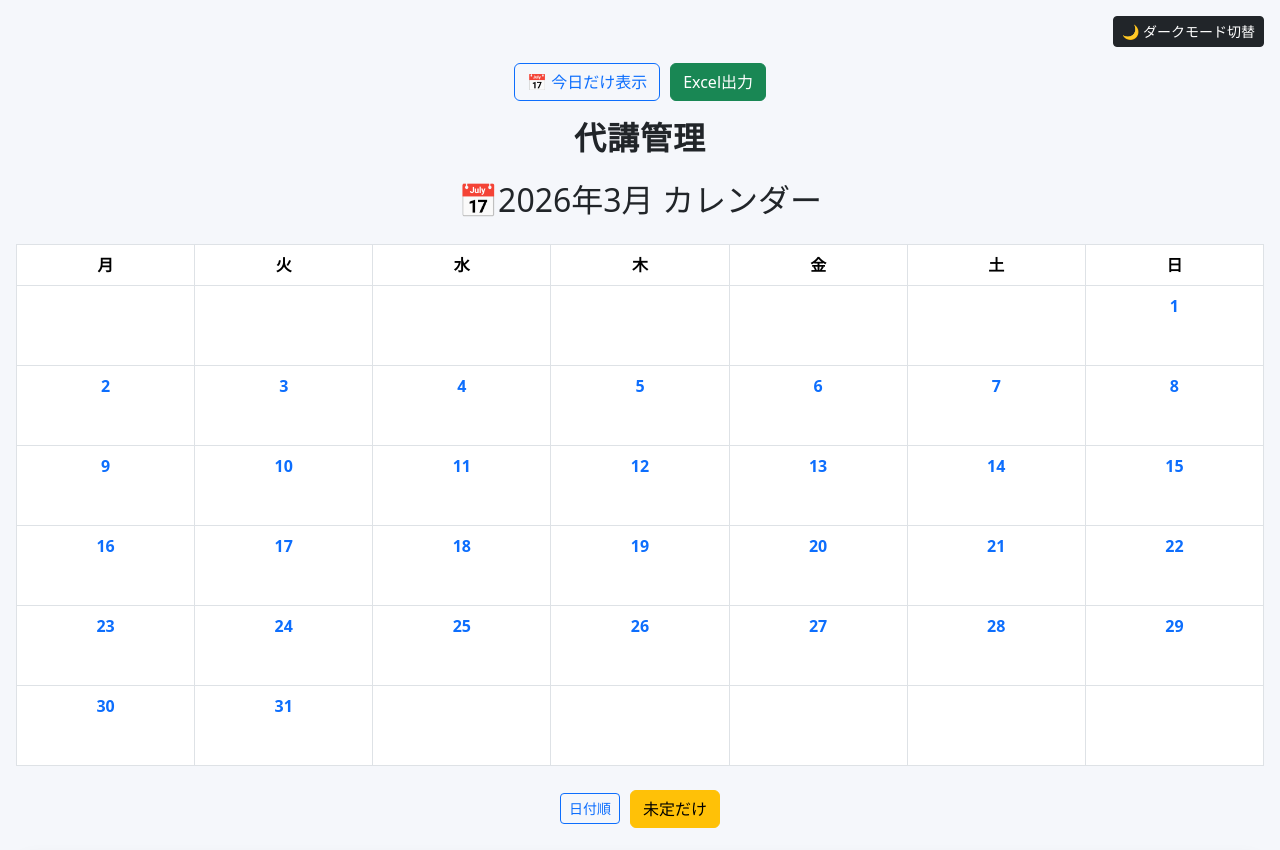
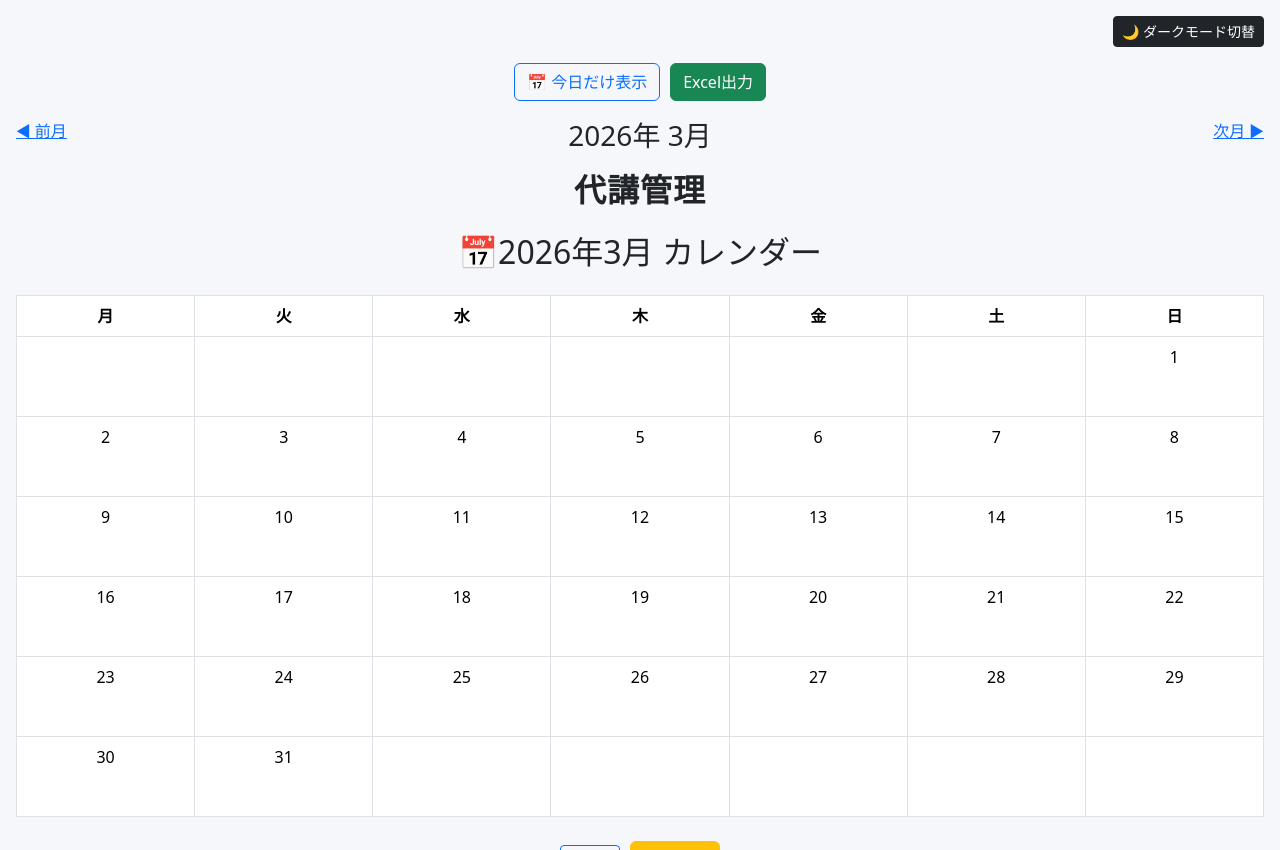
Before and after one commit to ndbshbfjsh/jukudaikou-app, a Flask app: page /?year=2026&month=2 in a window 1280 px wide. Shown: the top 850 px of the page. Run offline with Flask 3, Linux system fonts and the light colour scheme; data that the repository does not hold is empty; some libraries are stand-ins or nearby versions.

Commit message:
add calendar month navigation

```diff
--- a/app.py
+++ b/app.py
@@ -50,6 +50,18 @@ def toggle_today():
 @app.route("/")
 def index():
     db.create_all()
+    import calendar
+    from datetime import datetime
+
+    year = request.args.get("year", type=int)
+    month = request.args.get("month", type=int)
+
+    if not year or not month:
+        today =datetime.today()
+        year = today.year
+        month = today.month
+
+    cal = calendar.monthcalendar(year, month)
 
     limit_date = (datetime.now() - timedelta(days=35)).strftime("%Y-%m-%d")
     Data.query.filter(Data.date <= limit_date).delete(synchronize_session=False)
@@ -89,7 +101,7 @@ def index():
     month = today.month
     cal = calendar.monthcalendar(year, month)
 
-    return render_template("index.html", grouped=grouped, calendar_data=cal, year=year, month=month)
+    return render_template("index.html", grouped=grouped, cal=cal, year=year, month=month)
 
 @app.route("/day/<date>")
 def day(date):
--- a/templates/index.html
+++ b/templates/index.html
@@ -163,7 +163,12 @@ body{
 
   <a href="/export" class="btn btn-success">Excel出力</a>
 </div>
+<div style="display:flex;justify-content:space-between;margin-bottom:10px">
+<a href="/?year={{ year if month>1 else year-1 }}&month={{ month-1 if month>1 else 12 }}">◀ 前月</a>
+<h3>{{ year }}年 {{ month }}月</h3>
 
+<a href="/?year={{ year if month<12 else year+1}}&month={{ month+1 if month<12 else 1}}">次月 ▶</a>
+</div>
 <h2 class="text-center mb-4 page-title">代講管理</h2>
 <h2 class="text-center mb-4">📅{{year}}年{{month}}月 カレンダー</h2>
 
@@ -180,13 +185,14 @@ body{
           </tr>
     </thead>
     <tbody>
-          {% for week in calendar_data %}
+          {% for week in cal %}
           <tr>
               {% for day in week %}
               <td style="height:80px; vertical-align:top;">
                     {% if day !=0 %}
                           {% set date_str = "%04d-%02d-%02d"|format(year, month ,day) %}
                           <a href="/day/{{date_str }}" style="text-decoration:none; font-weight:bold;">
+                          <a herf="/day/{{ year }}-{{'%02d' % month}}-{{'%02d' % day}}">
                                 {{day}}
                           </a>
                     {% endif %}
```
